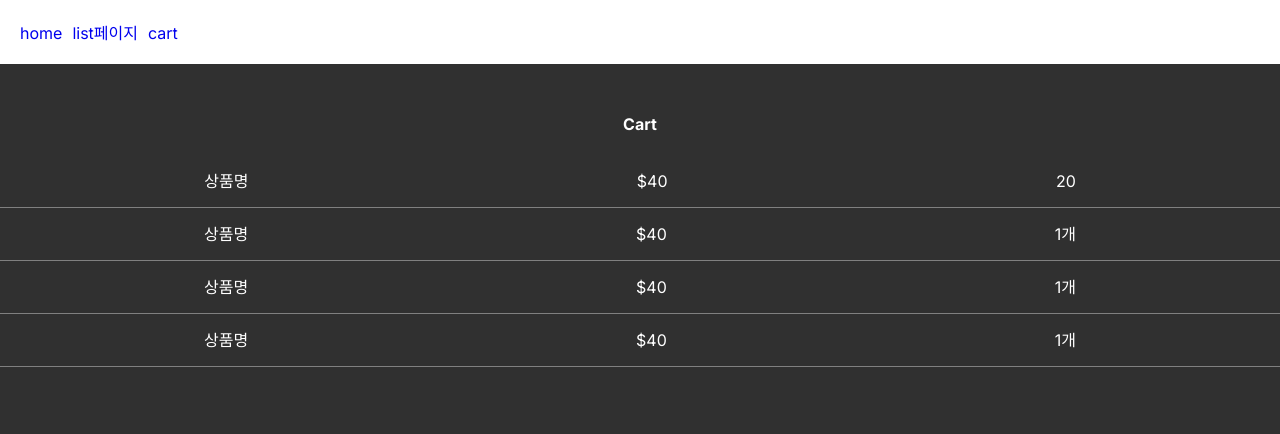
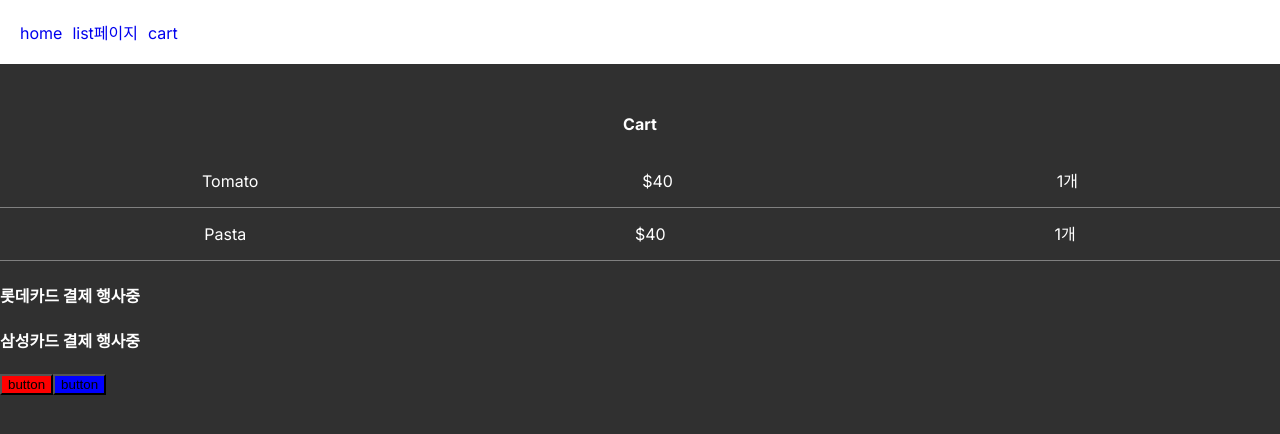
Before and after one commit to Ricardokim94/fresh, a Next.js app: page /cart in a window 1280 px wide. Shown: the top 434 px of the page. Built offline with nearby package versions, Linux system fonts and the light colour scheme.

Commit message:
props 값 받아오기

```diff
--- a/app/cart/page.js
+++ b/app/cart/page.js
@@ -1,31 +1,45 @@
-import {age}from './data.js'
+import { age } from './data.js'
 
 //server component 는 이안에 JS를 넣을 수 없다.
 //usestate, useEffect 같은거 사용x
 // 'use client' 이렇게 하면 사용할 수 있음. client component
 
 export default function Cart() {
+
+    //DB는 없기 때문에 임시로 data 만들어봄
+    let cartList = ['Tomato', 'Pasta']
+
     return (
         <div>
             <h4 className="title">Cart</h4>
-        <div className="cart-item">
-          <p>상품명</p>
-          <p>$40</p>
-          <p>{age}</p>
-        </div>
-        <CartItem />
-        <CartItem />
-        <CartItem />
+            {cartList.map((item, index) => (
+                <CartItem key={index} item={item} />
+            ))}
+
+            {/* banner 통해서 props 받아보기 */}
+            <Banner content="롯데카드" />
+            <Banner content="삼성카드" />
+            <Btn color="red" />
+            <Btn color="blue" />
         </div>
     )
 }
+//banner 을 통해 props 받아보기
+function Banner(props){
+    return<h4>{props.content} 결제 행사중</h4>
+}
+
+//button 만들어 보기
+function Btn(props){
+    return <button style={{background : props.color}}>button</button>
+}
 
 
-  //component
-  function CartItem(){
-    return(
+//CartList component
+function CartItem(props) {
+    return (
         <div className="cart-item">
-          <p>상품명</p>
+            <p>{props.item}</p>
             <p>$40</p>
             <p>1개</p>
         </div>
```
Also changed, not shown: app/globals.css (line endings or trailing spaces). Lines whose indentation alone changed are shown as unchanged.
